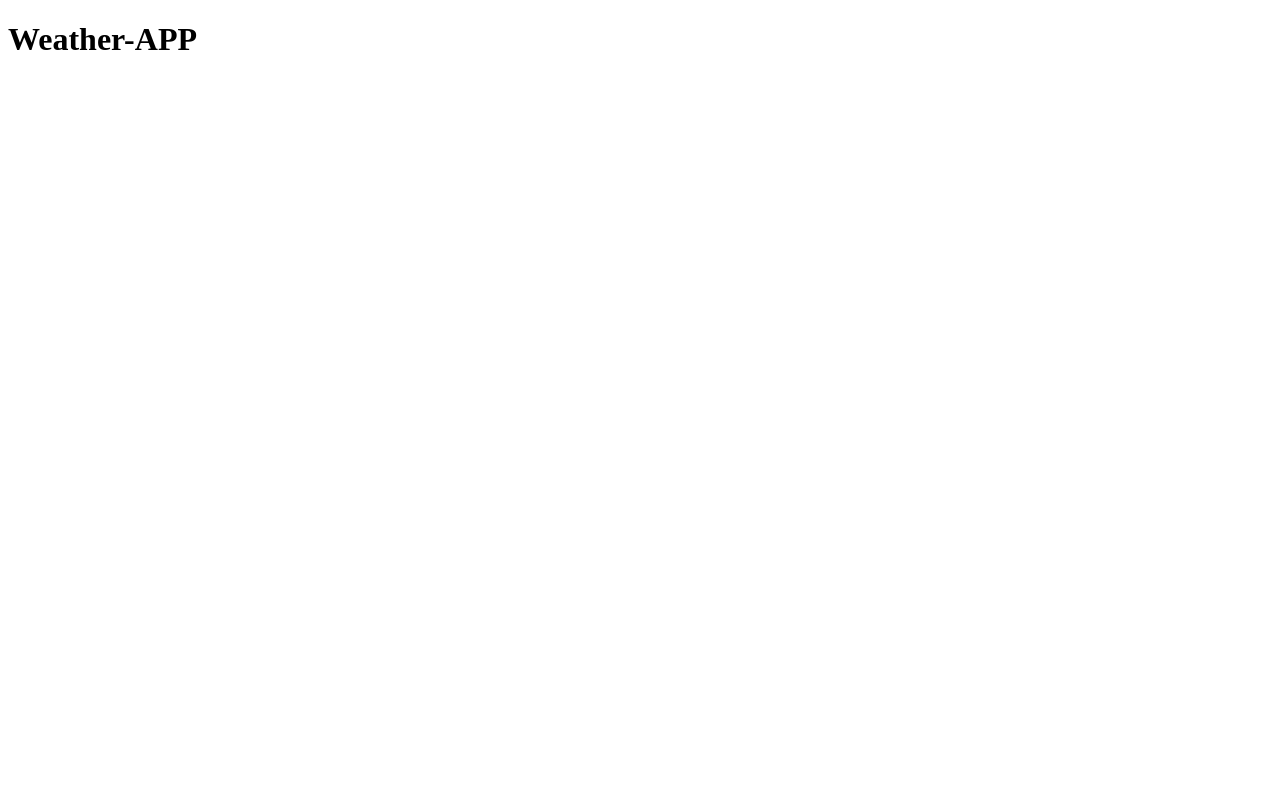
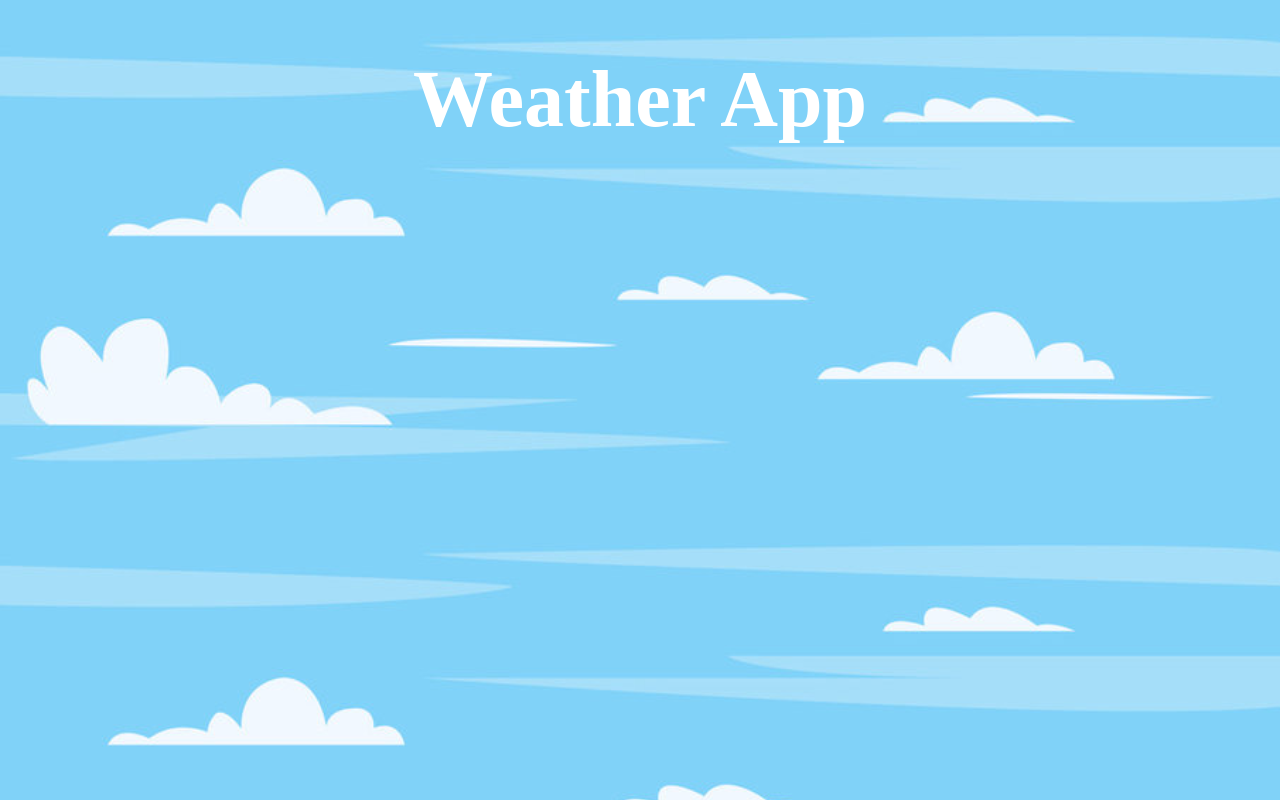
Before and after one commit to Zeek04/weather-app, a plain HTML site: page index.html in a window 1280 px wide. Drawn offline with Linux system fonts and the light colour scheme.

Commit message:
Changed background and header.

```diff
--- a/index.html
+++ b/index.html
@@ -8,7 +8,7 @@
 </head>
 <body>
     <header>
-        <h1>Weather-APP</h1>
+        <h1 id="header">Weather App</h1>
     </header>
 
 </body>
--- a/style.css
+++ b/style.css
@@ -0,0 +1,16 @@
+body{
+    margin: 0;
+    padding: 0;
+    display: flex;
+    justify-content: center;
+    flex-direction: column;
+    align-items: center;
+    background-image: url(img/sky.jpg);
+    background-size: cover;
+}
+
+#header{
+    font-size: 80px;
+    color: #fff;
+    font-weight: 900;
+}
```
Also changed, not shown: img/sky.jpg (added).
